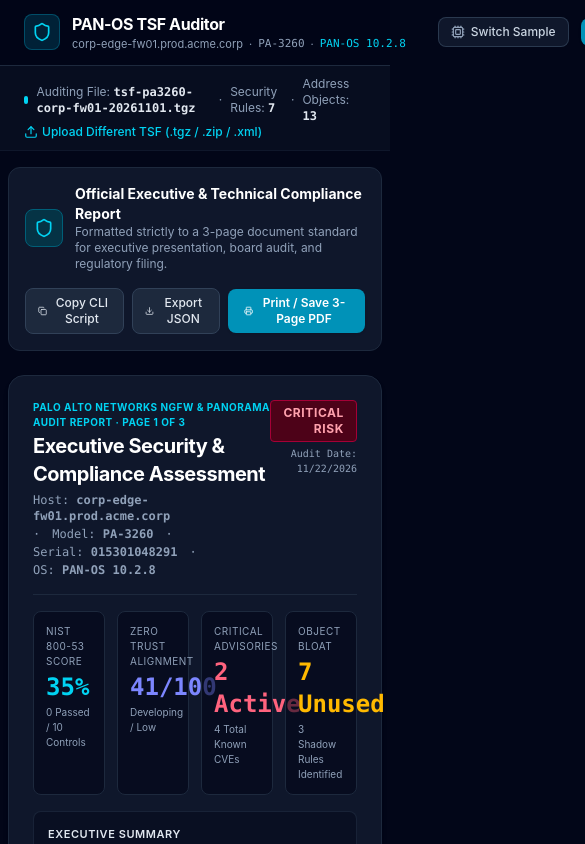
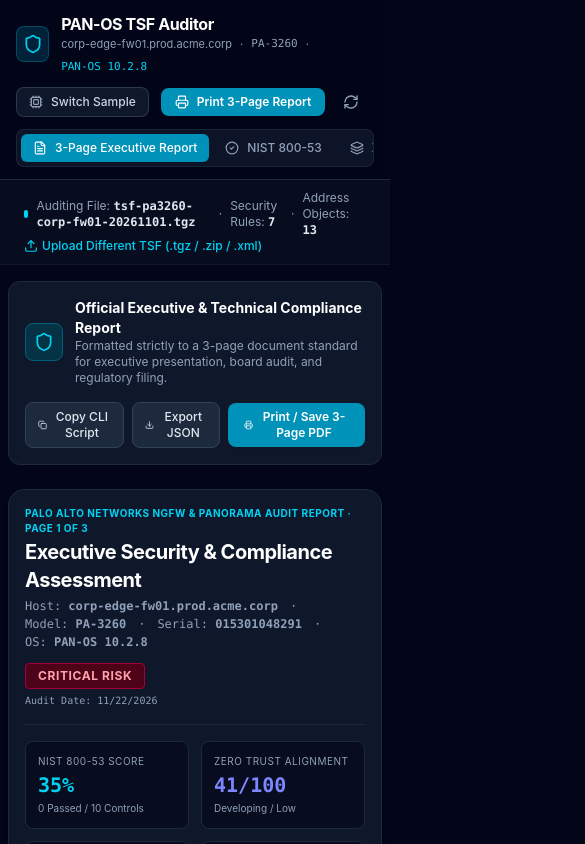
Before and after one commit to thepacketshed/panos-tsf-auditor, a React (Vite) app: page / in a window 390 px wide. Shown: the top 844 px of the page, 585 px wide, since content can reach past the window. Built offline with nearby package versions, Linux system fonts and the light colour scheme.

Commit message:
Add responsive styles for mobile and tablet layouts

```diff
--- a/src/index.css
+++ b/src/index.css
@@ -81,3 +81,31 @@
     display: none !important;
   }
 }
+
+
+/* Mobile & tablet layout (screen only; print layout unaffected) */
+@media screen and (max-width: 1023px) {
+  header > div { flex-wrap: wrap; gap: 0.75rem !important; padding-left: 1rem !important; padding-right: 1rem !important; }
+  header > div > div:first-child { min-width: 0; flex-shrink: 1 !important; }
+  header nav { display: flex !important; order: 10; width: 100%; overflow-x: auto; -webkit-overflow-scrolling: touch; scrollbar-width: none; }
+  header nav::-webkit-scrollbar { display: none; }
+  header nav > * { flex-shrink: 0; }
+}
+@media screen and (max-width: 640px) {
+  html, body { overflow-x: hidden; }
+  header .whitespace-nowrap { white-space: normal; flex-wrap: wrap; column-gap: 0.5rem; }
+  header .whitespace-nowrap > span { white-space: nowrap; }
+  [class*="report-page"] { padding: 1rem !important; }
+  [class*="report-page"] > div:first-child { flex-wrap: wrap; gap: 0.75rem; }
+  [class*="report-page"] .text-right { text-align: left; }
+  [class*="report-page"] .grid-cols-4,
+  [class*="report-page"] .grid-cols-5 { grid-template-columns: repeat(2, minmax(0, 1fr)); }
+  [class*="report-page"] .grid-cols-3,
+  [class*="report-page"] .grid-cols-2 { grid-template-columns: minmax(0, 1fr); }
+  [class*="report-page"] .text-2xl { font-size: 1.25rem; line-height: 1.75rem; overflow-wrap: anywhere; }
+  [class*="report-page"] .font-mono { overflow-wrap: anywhere; }
+  [class*="report-page"] table { display: block; overflow-x: auto; white-space: nowrap; }
+  [class*="report-page"] .flex.gap-8 { flex-wrap: wrap; gap: 1rem; }
+  [class*="report-page"] .flex.justify-between { flex-wrap: wrap; gap: 0.75rem; }
+  .flex:has(> button.whitespace-nowrap):not(header *) { flex-wrap: wrap; }
+}
```
